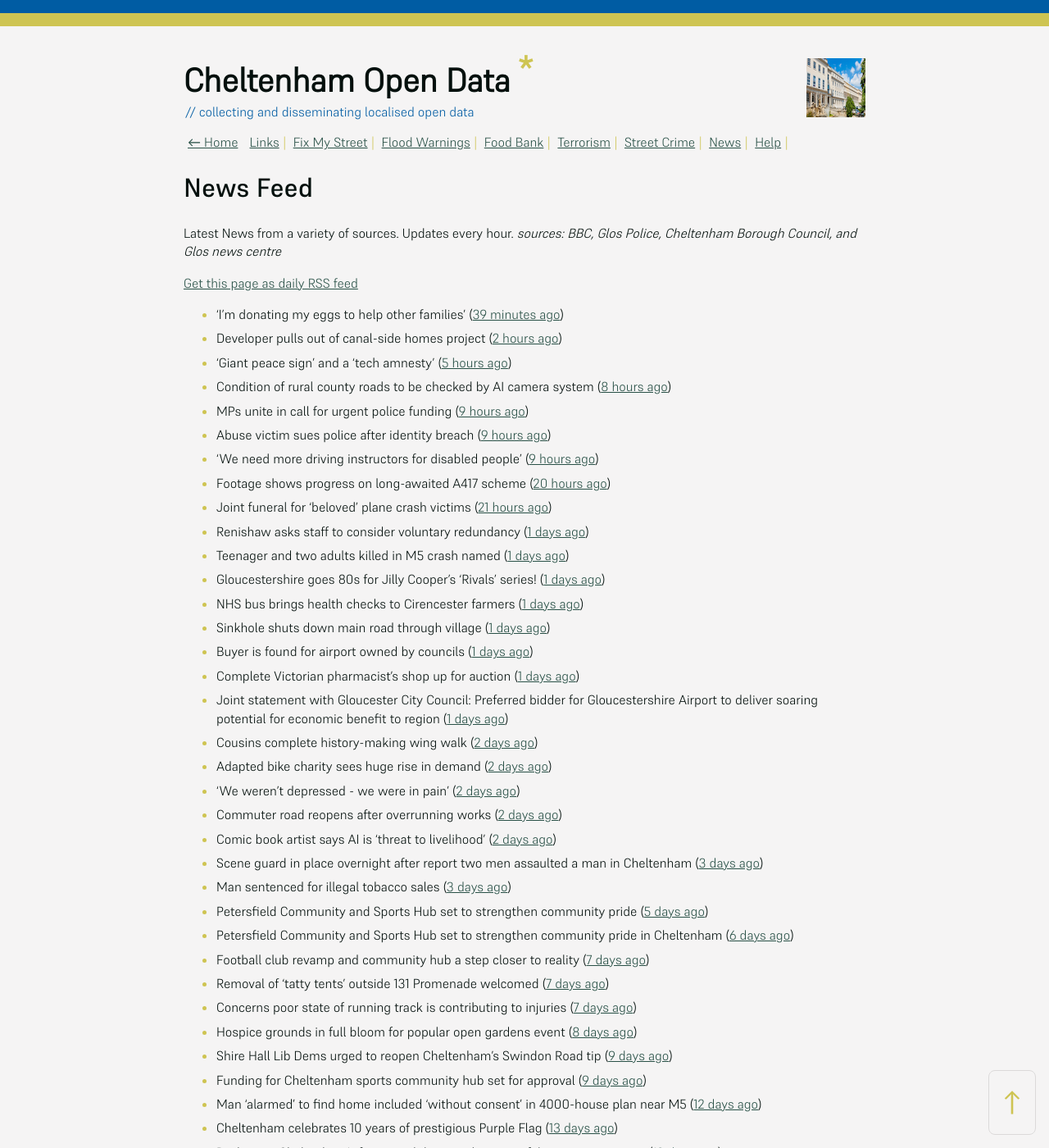
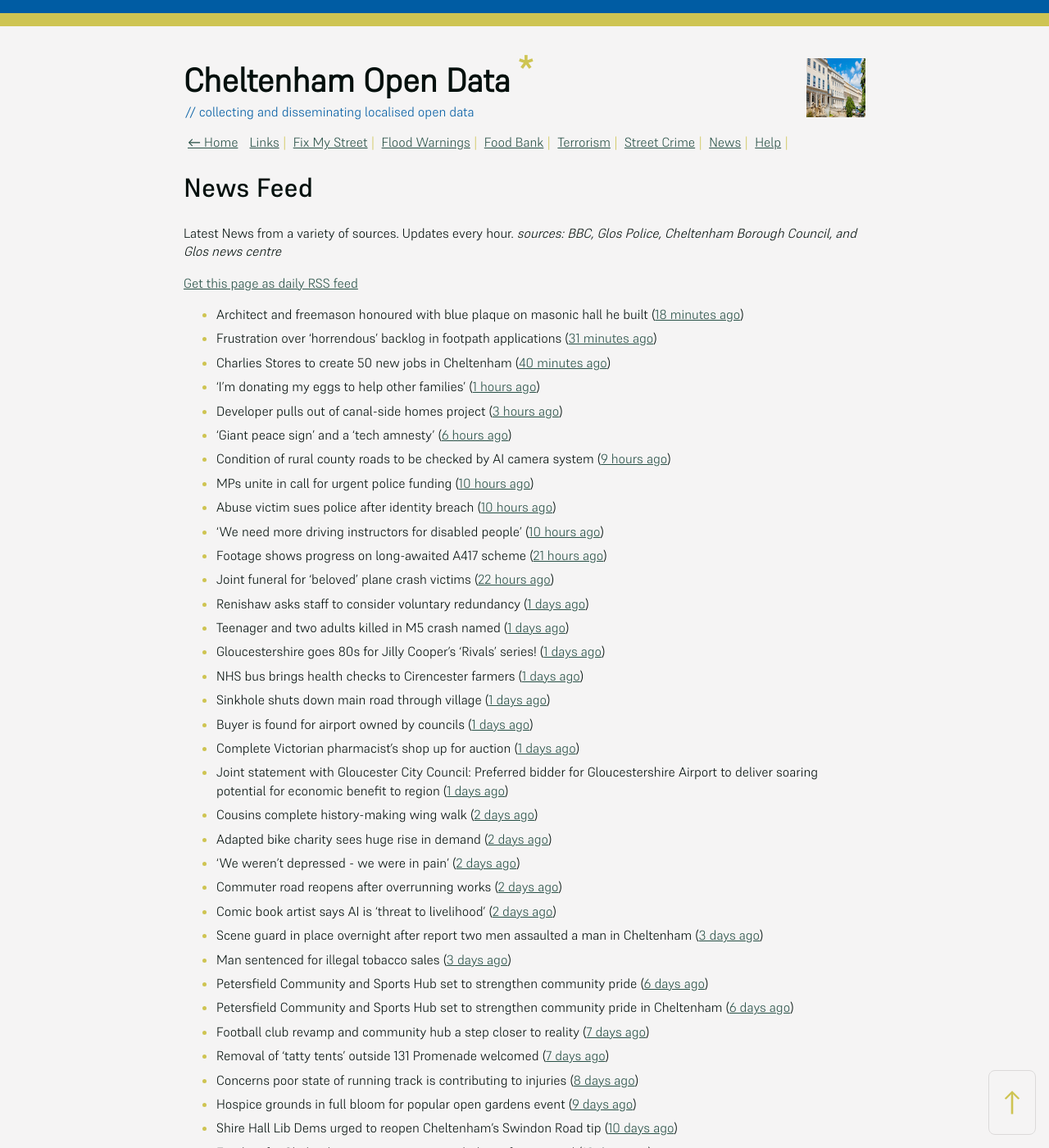
Before and after one commit to mat-0/cheltenham-open-data, a Jekyll site: the page built from _pages/news.md, in a window 1280 px wide and 1400 px high. Shown: the whole window at 82% size. Built offline with Jekyll 4.4.1, drawn with Linux system fonts in a browser that asks for light colours; some of the changed text lies outside the part shown.

Commit message:
Updated 2025-06-19 15:58:11

```diff
--- a/_pages/news.md
+++ b/_pages/news.md
@@ -12,15 +12,18 @@ _sources: BBC, Glos Police, Cheltenham Borough Council, and Glos news centre_
 [Get this page as daily RSS feed](/daily.rss)
 
 <!-- news_marker starts -->
-- 'I'm donating my eggs to help other families' ([39 minutes ago](https://www.bbc.com/news/articles/c5y614jm758o))
-- Developer pulls out of canal-side homes project ([2 hours ago](https://www.bbc.com/news/articles/cwyxe24xr1jo))
-- 'Giant peace sign' and a 'tech amnesty' ([5 hours ago](https://www.bbc.com/news/articles/cglzk58j8jxo))
-- Condition of rural county roads to be checked by AI camera system ([8 hours ago](https://gloucesternewscentre.co.uk/condition-of-rural-county-roads-to-be-checked-by-ai-camera-system/))
-- MPs unite in call for urgent police funding ([9 hours ago](https://www.bbc.com/news/articles/cev0jk0v88do))
-- Abuse victim sues police after identity breach ([9 hours ago](https://www.bbc.com/news/articles/cdxk0x09k7qo))
-- 'We need more driving instructors for disabled people' ([9 hours ago](https://www.bbc.com/news/articles/cx27142pgn4o))
-- Footage shows progress on long-awaited A417 scheme ([20 hours ago](https://www.bbc.com/news/articles/c628rjve01lo))
-- Joint funeral for 'beloved' plane crash victims ([21 hours ago](https://www.bbc.com/news/articles/c4g8re3v64zo))
+- Architect and freemason honoured with blue plaque on masonic hall he built ([18 minutes ago](https://gloucesternewscentre.co.uk/architect-and-freemason-honoured-with-blue-plaque-on-masonic-hall-he-built/))
+- Frustration over ‘horrendous’ backlog in footpath applications ([31 minutes ago](https://gloucesternewscentre.co.uk/frustration-over-horrendous-backlog-in-footpath-applications/))
+- Charlies Stores to create 50 new jobs in Cheltenham ([40 minutes ago](https://gloucesternewscentre.co.uk/charlies-stores-to-create-50-new-jobs-in-cheltenham/))
+- 'I'm donating my eggs to help other families' ([1 hours ago](https://www.bbc.com/news/articles/c5y614jm758o))
+- Developer pulls out of canal-side homes project ([3 hours ago](https://www.bbc.com/news/articles/cwyxe24xr1jo))
+- 'Giant peace sign' and a 'tech amnesty' ([6 hours ago](https://www.bbc.com/news/articles/cglzk58j8jxo))
+- Condition of rural county roads to be checked by AI camera system ([9 hours ago](https://gloucesternewscentre.co.uk/condition-of-rural-county-roads-to-be-checked-by-ai-camera-system/))
+- MPs unite in call for urgent police funding ([10 hours ago](https://www.bbc.com/news/articles/cev0jk0v88do))
+- Abuse victim sues police after identity breach ([10 hours ago](https://www.bbc.com/news/articles/cdxk0x09k7qo))
+- 'We need more driving instructors for disabled people' ([10 hours ago](https://www.bbc.com/news/articles/cx27142pgn4o))
+- Footage shows progress on long-awaited A417 scheme ([21 hours ago](https://www.bbc.com/news/articles/c628rjve01lo))
+- Joint funeral for 'beloved' plane crash victims ([22 hours ago](https://www.bbc.com/news/articles/c4g8re3v64zo))
 - Renishaw asks staff to consider voluntary redundancy ([1 days ago](https://www.bbc.com/news/articles/cwykllmg8pvo))
 - Teenager and two adults killed in M5 crash named ([1 days ago](https://www.bbc.com/news/articles/c80prrgepzeo))
 - Gloucestershire goes 80s for Jilly Cooper’s ‘Rivals’ series! ([1 days ago](https://www.bbc.co.uk/sounds/play/p0ljxnh1))
@@ -36,22 +39,22 @@ _sources: BBC, Glos Police, Cheltenham Borough Council, and Glos news centre_
 - Comic book artist says AI is 'threat to livelihood' ([2 days ago](https://www.bbc.com/news/articles/cjrnr779z2lo))
 - Scene guard in place overnight after report two men assaulted a man in Cheltenham ([3 days ago](https://gloucesternewscentre.co.uk/scene-guard-in-place-overnight-after-report-two-men-assaulted-a-man-in-cheltenham/))
 - Man sentenced for illegal tobacco sales ([3 days ago](https://gloucesternewscentre.co.uk/man-sentenced-for-illegal-tobacco-sales/))
-- Petersfield Community and Sports Hub set to strengthen community pride ([5 days ago](https://gloucesternewscentre.co.uk/petersfield-community-and-sports-hub-set-to-strengthen-community-pride/))
+- Petersfield Community and Sports Hub set to strengthen community pride ([6 days ago](https://gloucesternewscentre.co.uk/petersfield-community-and-sports-hub-set-to-strengthen-community-pride/))
 - Petersfield Community and Sports Hub set to strengthen community pride in Cheltenham ([6 days ago](https://www.cheltenham.gov.uk/news/article/3020/petersfield_community_and_sports_hub_set_to_strengthen_community_pride_in_cheltenham))
 - Football club revamp and community hub a step closer to reality ([7 days ago](https://gloucesternewscentre.co.uk/football-club-revamp-and-community-hub-a-step-closer-to-reality/))
 - Removal of ‘tatty tents’ outside 131 Promenade welcomed ([7 days ago](https://gloucesternewscentre.co.uk/removal-of-tatty-tents-outside-131-promenade-welcomed/))
-- Concerns poor state of running track is contributing to injuries ([7 days ago](https://gloucesternewscentre.co.uk/concerns-poor-state-of-running-track-is-contributing-to-injuries/))
-- Hospice grounds in full bloom for popular open gardens event ([8 days ago](https://gloucesternewscentre.co.uk/hospice-grounds-in-full-bloom-for-popular-open-gardens-event/))
-- Shire Hall Lib Dems urged to reopen Cheltenham’s Swindon Road tip ([9 days ago](https://gloucesternewscentre.co.uk/shire-hall-lib-dems-urged-to-reopen-cheltenhams-swindon-road-tip/))
-- Funding for Cheltenham sports community hub set for approval ([9 days ago](https://gloucesternewscentre.co.uk/funding-for-cheltenham-sports-community-hub-set-for-approval/))
+- Concerns poor state of running track is contributing to injuries ([8 days ago](https://gloucesternewscentre.co.uk/concerns-poor-state-of-running-track-is-contributing-to-injuries/))
+- Hospice grounds in full bloom for popular open gardens event ([9 days ago](https://gloucesternewscentre.co.uk/hospice-grounds-in-full-bloom-for-popular-open-gardens-event/))
+- Shire Hall Lib Dems urged to reopen Cheltenham’s Swindon Road tip ([10 days ago](https://gloucesternewscentre.co.uk/shire-hall-lib-dems-urged-to-reopen-cheltenhams-swindon-road-tip/))
+- Funding for Cheltenham sports community hub set for approval ([10 days ago](https://gloucesternewscentre.co.uk/funding-for-cheltenham-sports-community-hub-set-for-approval/))
 - Man ‘alarmed’ to find home included ‘without consent’ in 4000-house plan near M5 ([12 days ago](https://gloucesternewscentre.co.uk/man-alarmed-to-find-home-included-without-consent-in-4000-house-plan-near-m5/))
 - Cheltenham celebrates 10 years of prestigious Purple Flag ([13 days ago](https://www.cheltenham.gov.uk/news/article/3019/cheltenham_celebrates_10_years_of_prestigious_purple_flag))
 - Reshaping Cheltenham’s future with latest cabinet portfolio announcements ([13 days ago](https://www.cheltenham.gov.uk/news/article/3018/reshaping_cheltenhams_future_with_latest_cabinet_portfolio_announcements))
-- Cheltenham and Tewkesbury planners blasted for ‘caring more about bats than police’ in Elms Park decision ([13 days ago](https://gloucesternewscentre.co.uk/cheltenham-and-tewkesbury-planners-blasted-for-caring-more-about-bats-than-police-in-elms-park-decision/))
-- Gloucestershire Constabulary supports National Police Chiefs’ Council’s 2Wheel Operation ([13 days ago](https://gloucesternewscentre.co.uk/gloucestershire-constabulary-supports-national-police-chiefs-councils-2wheel-operation/))
-- Decision on tapas bar which wants people to ‘enjoy good food and nice wine’ ([13 days ago](https://gloucesternewscentre.co.uk/decision-on-tapas-bar-which-wants-people-to-enjoy-good-food-and-nice-wine/))
+- Cheltenham and Tewkesbury planners blasted for ‘caring more about bats than police’ in Elms Park decision ([14 days ago](https://gloucesternewscentre.co.uk/cheltenham-and-tewkesbury-planners-blasted-for-caring-more-about-bats-than-police-in-elms-park-decision/))
+- Gloucestershire Constabulary supports National Police Chiefs’ Council’s 2Wheel Operation ([14 days ago](https://gloucesternewscentre.co.uk/gloucestershire-constabulary-supports-national-police-chiefs-councils-2wheel-operation/))
+- Decision on tapas bar which wants people to ‘enjoy good food and nice wine’ ([14 days ago](https://gloucesternewscentre.co.uk/decision-on-tapas-bar-which-wants-people-to-enjoy-good-food-and-nice-wine/))
 - Development consent granted for M5 Junction 10 Improvements Scheme ([14 days ago](https://gloucesternewscentre.co.uk/development-consent-granted-for-m5-junction-10-improvements-scheme/))
-- £25k cash boost for much-loved Cheltenham Playhouse ([15 days ago](https://gloucesternewscentre.co.uk/25k-cash-boost-for-much-loved-cheltenham-playhouse/))
+- £25k cash boost for much-loved Cheltenham Playhouse ([16 days ago](https://gloucesternewscentre.co.uk/25k-cash-boost-for-much-loved-cheltenham-playhouse/))
 - £25k cash boost for much-loved Cheltenham Playhouse ([16 days ago](https://www.cheltenham.gov.uk/news/article/3017/25k_cash_boost_for_much-loved_cheltenham_playhouse))
 - Neighbourhood Watch encourages people to join to deter crime ([17 days ago](https://gloucesternewscentre.co.uk/neighbourhood-watch-encourages-people-to-join-to-deter-crime/))
 - ‘Ironic’ 131 Promenade precedent being used for Pittville Pump Room cafe plans ([17 days ago](https://gloucesternewscentre.co.uk/ironic-131-promenade-precedent-being-used-for-pittville-pump-room-cafe-plans/))
@@ -60,9 +63,6 @@ _sources: BBC, Glos Police, Cheltenham Borough Council, and Glos news centre_
 - GALLERY: Saturday at Wychwood Festival 2025 ([18 days ago](https://gloucesternewscentre.co.uk/gallery-saturday-at-wychwood-festival-2025/))
 - GALLERY: Friday at Wychwood Festival 2025 ([19 days ago](https://gloucesternewscentre.co.uk/gallery-friday-at-wychwood-festival-2025/))
 - A joint statement about Elms Park ([20 days ago](https://www.cheltenham.gov.uk/news/article/3015/a_joint_statement_about_elms_park))
-- Huge M5 ‘dormitory town’ for almost 9000 people near Cheltenham gets the green light ([21 days ago](https://gloucesternewscentre.co.uk/huge-m5-dormitory-town-for-almost-9000-people-near-cheltenham-gets-the-green-light/))
-- Elms Park development clears first hurdle ([21 days ago](https://gloucesternewscentre.co.uk/elms-park-development-clears-first-hurdle/))
-- Fears people ‘lose right to BBQ in the sun’ as roof will ‘overshadow’ gardens ([26 days ago](https://gloucesternewscentre.co.uk/fears-people-lose-right-to-bbq-in-the-sun-as-roof-will-overshadow-gardens/))
 - Luxury spa hotel could be the future for iconic Municipal Offices as preferred bidder is selected ([28 days ago](https://www.cheltenham.gov.uk/news/article/3014/luxury_spa_hotel_could_be_the_future_for_iconic_municipal_offices_as_preferred_bidder_is_selected))
 
 <!-- news_marker ends -->
```
Also changed, not shown: _data/flood.json (+4 -4 lines), index.md (+5 -5 lines).
